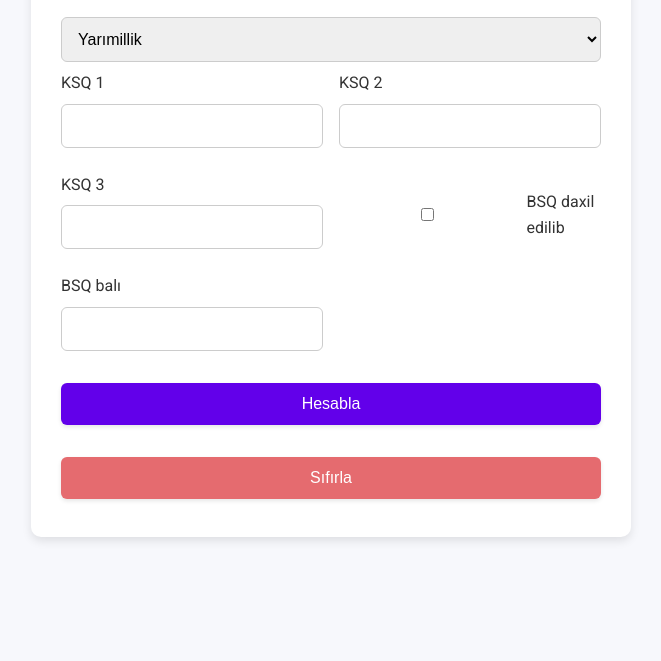
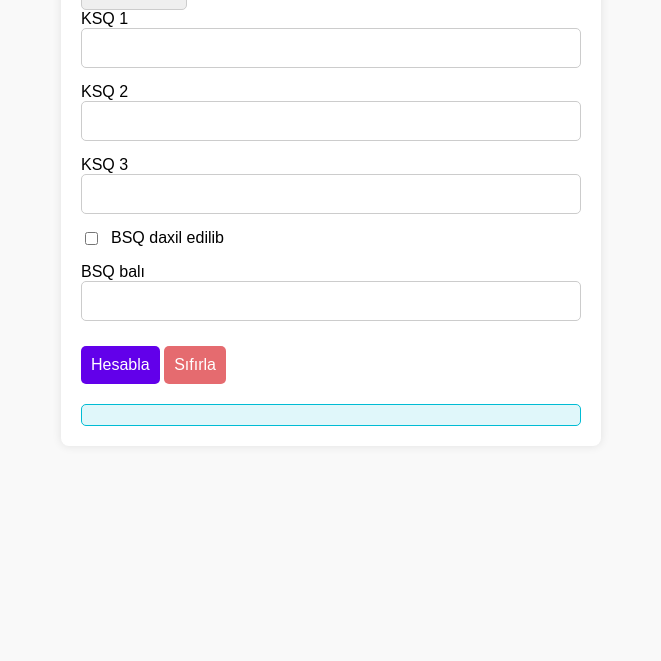
Before and after one commit to ahmedzadeh/qiymetlendirme, a plain HTML site: page index.html in a window 1280 px wide. Shown: the part 139-800 px from the top of the page, without its empty margins (309-970 px from the left). Drawn offline with Linux system fonts and the light colour scheme.

Commit message:
Update style.css

```diff
--- a/style.css
+++ b/style.css
@@ -1,131 +1,63 @@
-
-@import url('https://fonts.googleapis.com/css2?family=Roboto:wght@400;500&display=swap');
-
-:root {
-  --primary: #6200ea;
-  --accent: #03dac6;
-  --background: #f7f8fc;
-  --surface: #ffffff;
-  --text: #333;
-  --danger: #e56b6f;
-}
-
-@media (prefers-color-scheme: dark) {
-  :root {
-    --background: #121212;
-    --surface: #1e1e1e;
-    --text: #eee;
-  }
-}
-
 body {
-  font-family: 'Roboto', sans-serif;
-  background: var(--background);
-  color: var(--text);
-  line-height: 1.6;
-  padding: 40px;
-  max-width: 600px;
-  margin: auto;
+  font-family: Arial, sans-serif;
+  background: #f9f9f9;
+  margin: 0;
+  padding: 20px;
 }
 
 .container {
-  background: var(--surface);
-  padding: 30px;
-  border-radius: 10px;
-  box-shadow: 0 4px 10px rgba(0, 0, 0, 0.1);
+  max-width: 500px;
+  margin: auto;
+  background: white;
+  padding: 20px;
+  border-radius: 8px;
+  box-shadow: 0 0 10px rgba(0, 0, 0, 0.1);
 }
 
-input, button, select {
-  width: 100%;
-  padding: 12px;
-  margin: 8px 0;
-  font-size: 1em;
+.field {
+  margin-bottom: 15px;
+  display: flex;
+  flex-direction: column;
+}
+
+input, select, button {
+  padding: 10px;
+  font-size: 1rem;
   border: 1px solid #ccc;
-  border-radius: 6px;
-  box-sizing: border-box;
+  border-radius: 5px;
 }
 
 button {
-  background-color: var(--primary);
-  color: #fff;
+  background: #6200ea;
+  color: white;
   border: none;
   cursor: pointer;
-  border-radius: 6px;
-  box-shadow: 0 2px 4px rgba(0, 0, 0, 0.1);
-  transition: background-color 0.3s ease, transform 0.1s ease, box-shadow 0.3s ease;
-}
-
-button:hover {
-  background-color: #4b00d0;
-  transform: translateY(-2px);
-  box-shadow: 0 4px 8px rgba(0, 0, 0, 0.15);
-}
-
-button:active {
-  transform: scale(0.98);
+  margin-top: 10px;
 }
 
 .reset-button {
-  background-color: var(--danger);
+  background: #e56b6f;
+  margin-top: 5px;
+}
+
+.section {
+  display: none;
+}
+
+.section.active {
+  display: block;
 }
 
 .result {
   margin-top: 20px;
-  background: var(--surface);
-  padding: 16px;
-  border-radius: 6px;
-  border: 1px solid #e0e0e0;
-  opacity: 0;
-  display: none;
-  transition: opacity 0.3s ease;
-}
-
-.result.visible {
-  display: block;
-  opacity: 1;
-}
-
-.section {
-  display: none;
-  grid-template-columns: repeat(auto-fit, minmax(200px, 1fr));
-  gap: 16px;
-  opacity: 0;
-  transition: opacity 0.3s ease;
-}
-
-.section.active {
-  display: grid;
-  opacity: 1;
-}
-
-.field {
-  display: flex;
-  flex-direction: column;
+  padding: 10px;
+  background: #e0f7fa;
+  border: 1px solid #00bcd4;
+  border-radius: 5px;
 }
 
 .field.checkbox {
-  display: flex;
   flex-direction: row;
   align-items: center;
   gap: 10px;
-  margin: 10px 0;
 }
-
-.section button {
-  grid-column: 1 / -1;
-}
-
-.visually-hidden {
-  position: absolute;
-  left: -10000px;
-  top: auto;
-  width: 1px;
-  height: 1px;
-  overflow: hidden;
-}
-
-h2 {
-  text-align: center;
-  margin-bottom: 20px;
-  font-weight: 500;
-}
```
